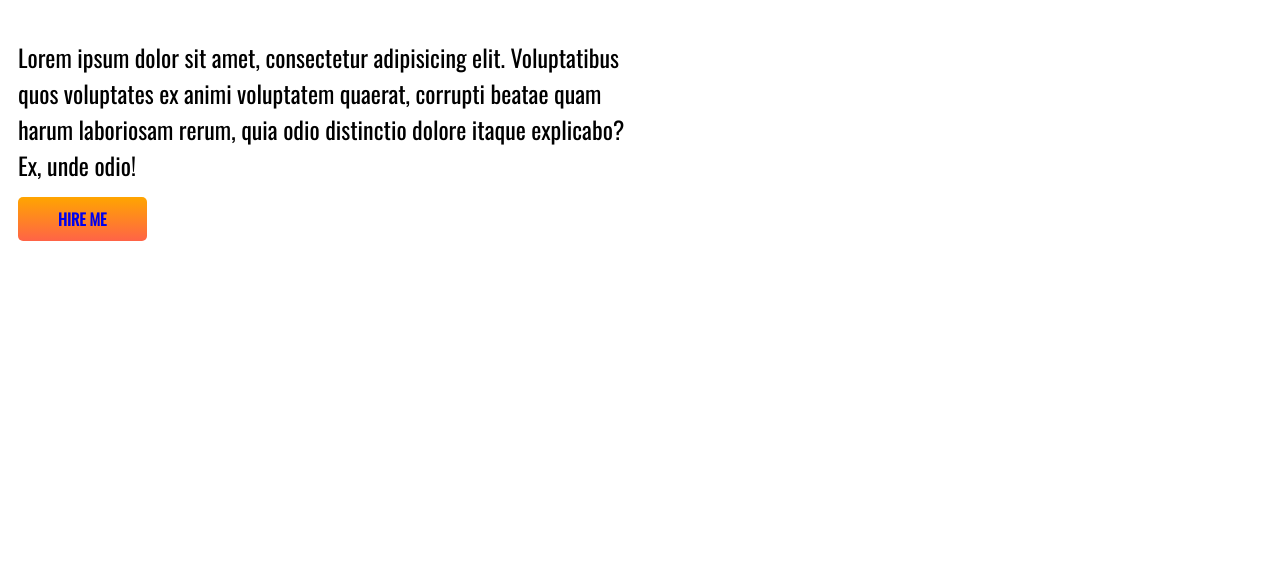
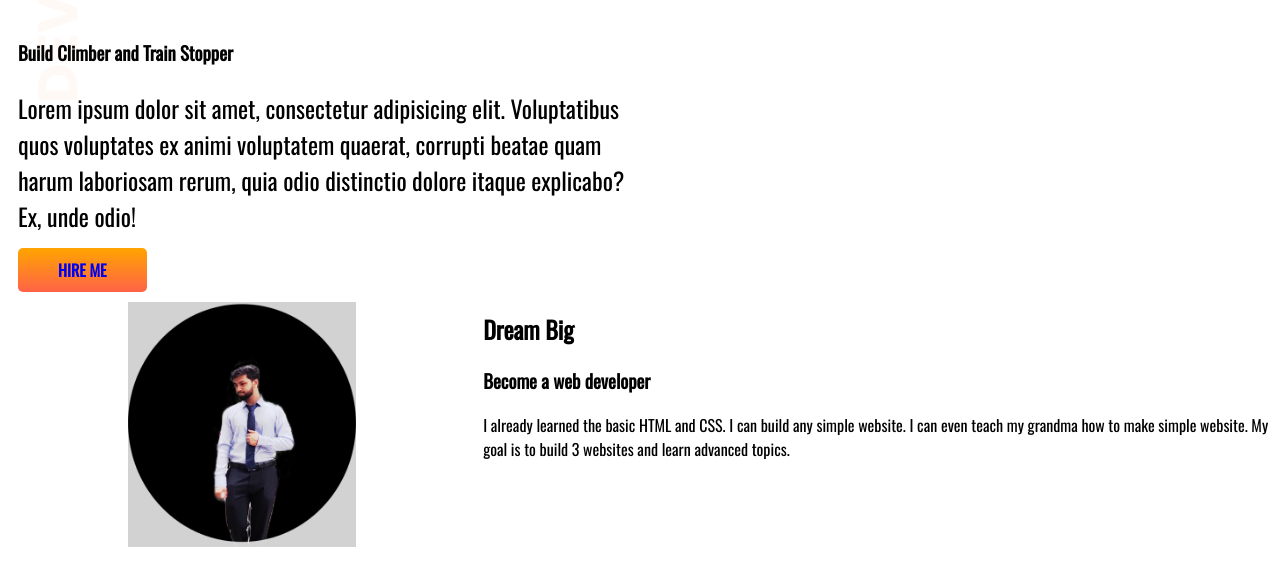
Before and after one commit to Imranbadsha/My-Portfolio, a plain HTML site: page index.html in a window 1280 px wide. Shown: the part 267-837 px from the top of the page. Before the commit the page ends 800 px from the top, so only its background shows below. Drawn offline with nearby package versions, Linux system fonts and the light colour scheme.

Commit message:
Second part

```diff
--- a/index.html
+++ b/index.html
@@ -11,10 +11,11 @@
     <link rel="stylesheet" href="style.css">
 </head>
 <body>
-    <section class="top-part">
+    <section id="first" class="top-part">
         <div class="half">
             <h1> <span id="hi">Hi </span>  I AM</h1>
             <h1 class="text-color">IMRAN BADSHA</h1>
+            <h3>Build Climber and Train Stopper</h3>
             <p>
                 Lorem ipsum dolor sit amet, consectetur adipisicing elit. Voluptatibus quos voluptates ex animi voluptatem quaerat, corrupti beatae quam harum laboriosam rerum, quia odio distinctio dolore itaque explicabo? Ex, unde odio!
             </p>
@@ -26,5 +27,24 @@
             <img class="image" src="image/1.jpg" alt="">
         </div>
     </section>
+
+
+    <section class="top-part">
+        <div class="half">
+            <img id="second-image" src="image/2.jpg" alt="">
+        </div>
+
+
+        <div >
+            <h1>Dream Big</h1>
+            <h3>
+                Become a web developer
+            </h3>
+            <p>
+            I already learned the basic HTML and CSS. I can build any simple website. I can even teach my grandma how to make simple
+            website. My goal is to build 3 websites and learn advanced topics.
+            </p>
+        </div>
+    </section>
 </body>
 </html>
--- a/style.css
+++ b/style.css
@@ -39,3 +39,12 @@ border-radius: 5px;
 font-weight: 800;
 background-image: linear-gradient(orange, tomato);
 }
+#first{
+    background-image: url(image/top-banner.png);
+    background-repeat: no-repeat;
+}
+#second-image{
+    width: 50%;
+        padding-left: 70px;
+        margin-left: 40px;
+}
```
